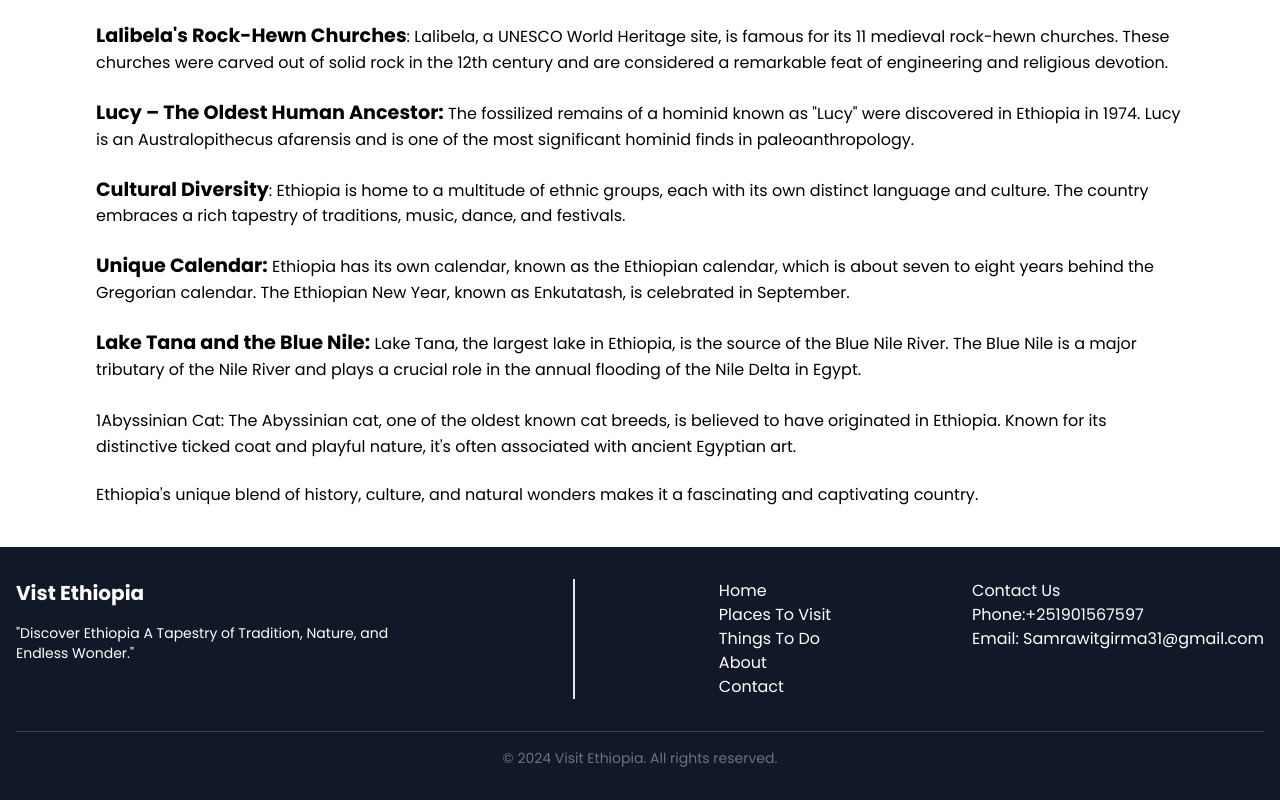
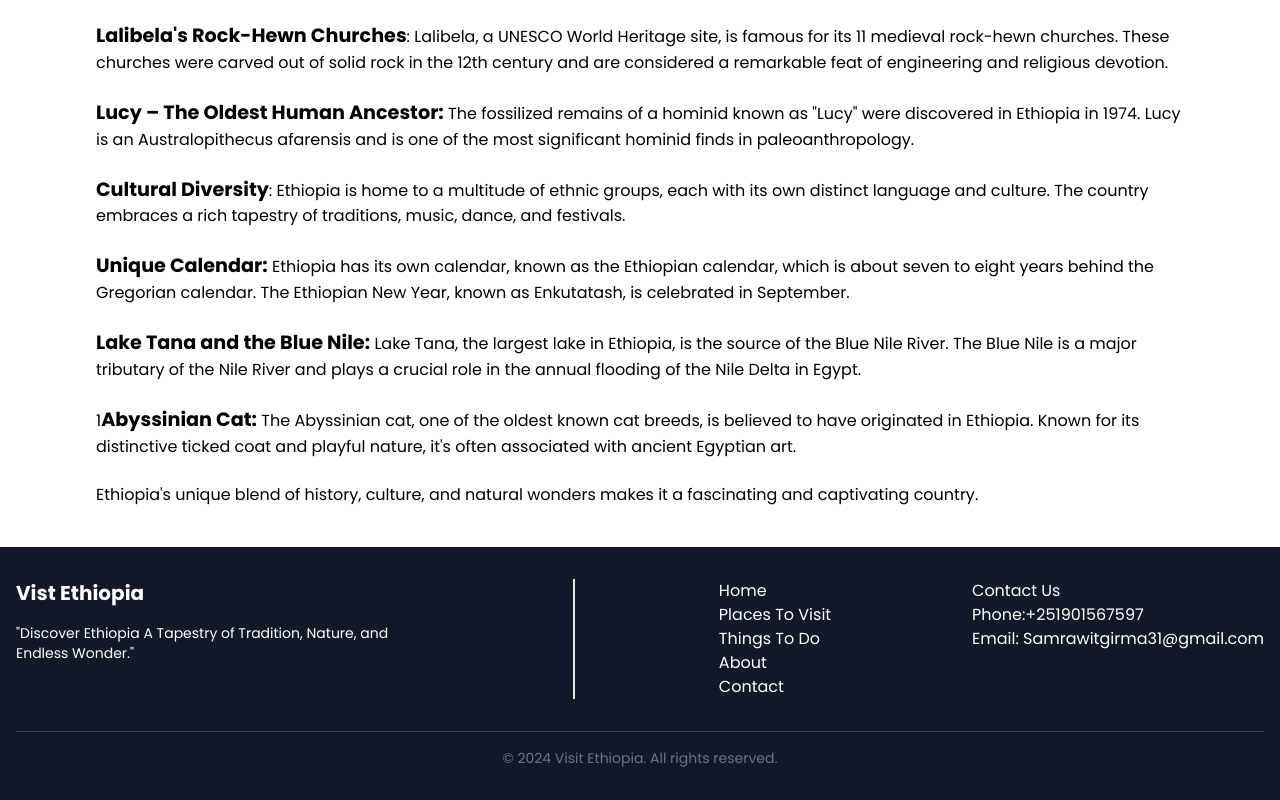
Before and after one commit to Aletia88/Visit-Ethiopia, a React (Vite) app in the folder visit-etiopia/: page /About in a window 1280 px wide. Shown: the part 2218-3018 px from the top of the page. Built offline with nearby package versions, Linux system fonts and the light colour scheme; a web font is replaced by a local one.

Commit message:
styling about page

```diff
--- a/visit-etiopia/src/Components/About.jsx
+++ b/visit-etiopia/src/Components/About.jsx
@@ -50,7 +50,7 @@ Ancient Civilization: Ethiopia is one of the oldest nations in the world and has
 
 <span>Lake Tana and the Blue Nile:</span> Lake Tana, the largest lake in Ethiopia, is the source of the Blue Nile River. The Blue Nile is a major tributary of the Nile River and plays a crucial role in the annual flooding of the Nile Delta in Egypt.<br /> <br />
 
-1<span></span>Abyssinian Cat: The Abyssinian cat, one of the oldest known cat breeds, is believed to have originated in Ethiopia. Known for its distinctive ticked coat and playful nature, it's often associated with ancient Egyptian art.<br /> <br />
+1<span>Abyssinian Cat:</span> The Abyssinian cat, one of the oldest known cat breeds, is believed to have originated in Ethiopia. Known for its distinctive ticked coat and playful nature, it's often associated with ancient Egyptian art.<br /> <br />
 
 Ethiopia's unique blend of history, culture, and natural wonders makes it a fascinating and captivating country.</p>
         </p>
```
